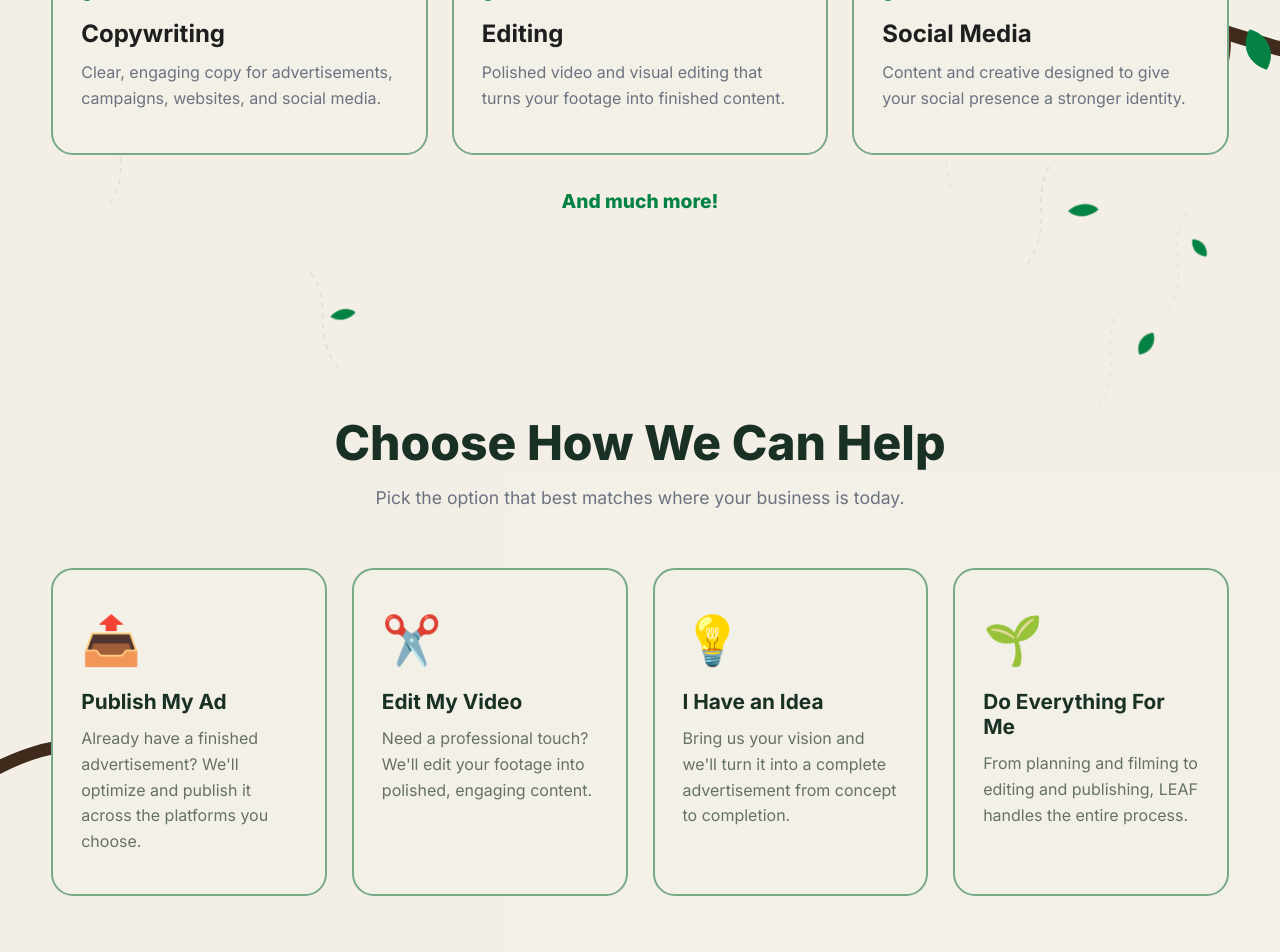
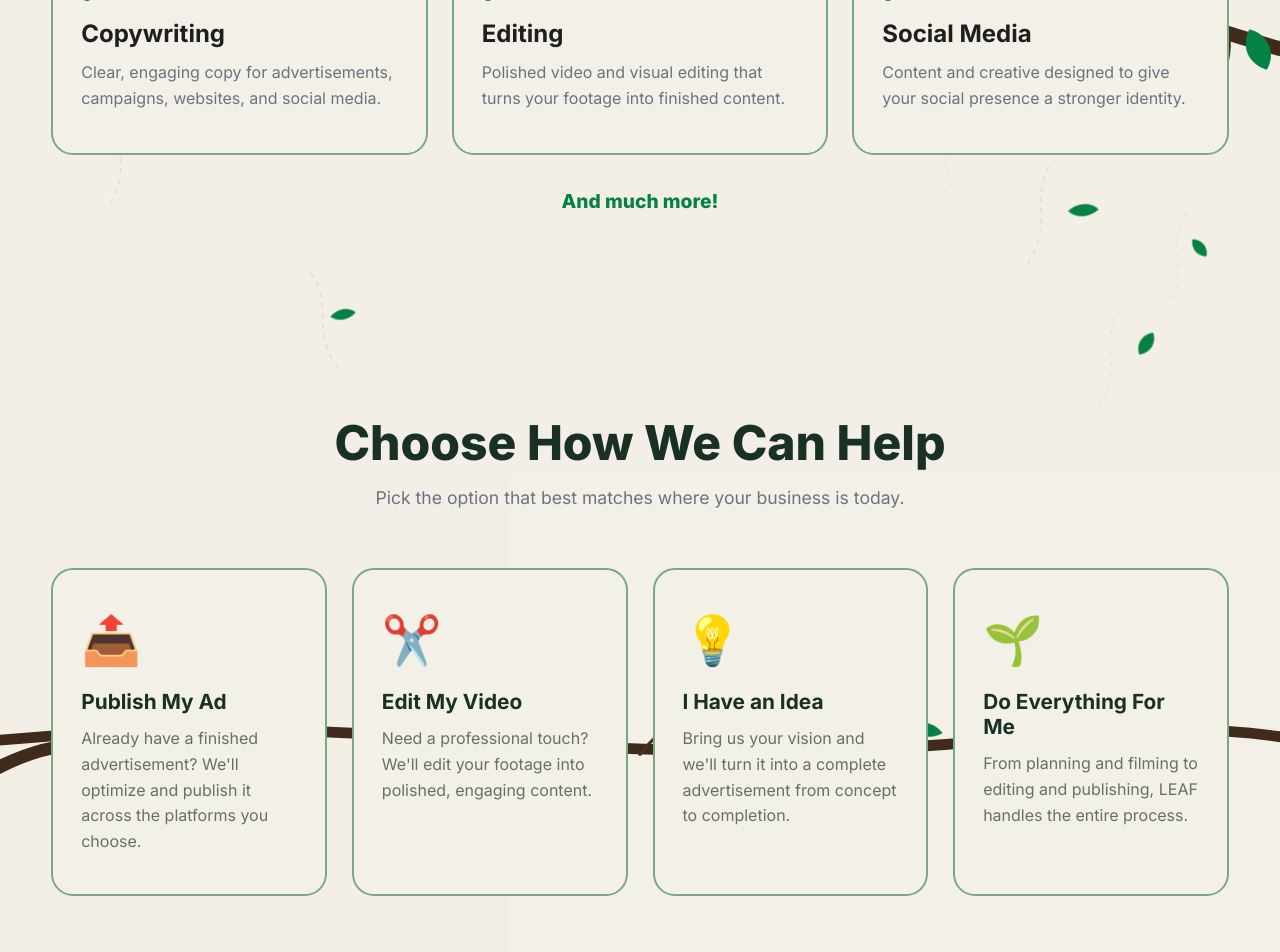
Before and after one commit to TheLeafAgency/The-LEAF-Agency, a Next.js app: page / in a window 1280 px wide. Shown: the part 2066-3018 px from the top of the page. Built offline with nearby package versions, Linux system fonts and the light colour scheme.

Commit message:
Raise branch below services cards

```diff
--- a/app/globals.css
+++ b/app/globals.css
@@ -2515,6 +2515,6 @@ section { width: 100%; }
 }
 
 .leaf-botanical-svg-help {
-  top: 78%;
+  top: 66%;
   height: 20%;
 }
```
